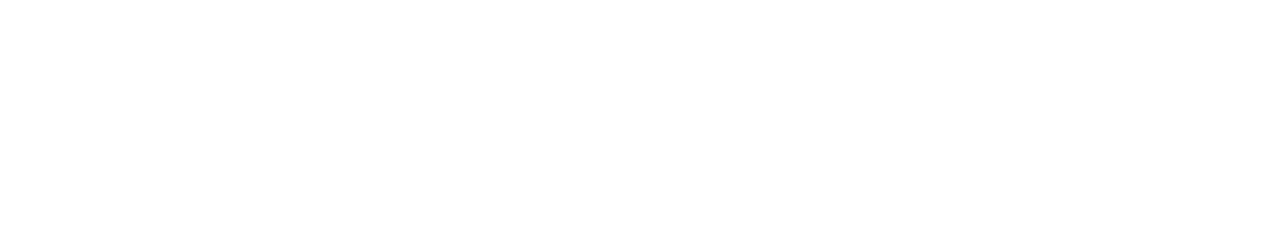
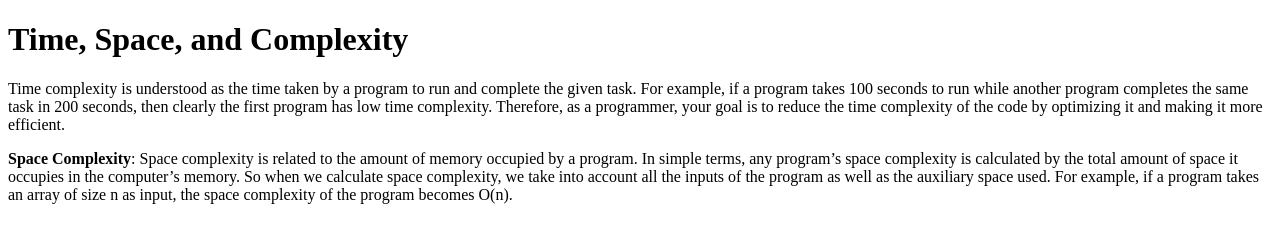
Before and after one commit to acciojob/time-and-space-complexity-Shahnawaz23, a website: page main.html in a window 1280 px wide. Drawn offline with Linux system fonts and the light colour scheme.

Commit message:
added heading and paragraph

```diff
--- a/main.html
+++ b/main.html
@@ -11,6 +11,15 @@
     <script type="text/javascript" src="./script.js">
 </script>
 
+	<h1>Time, Space, and Complexity</h1>
+	<p>Time complexity is understood as the time taken by a program to run and complete the given task. For example, if a
+	program takes 100 seconds to run while another program completes the same task in 200 seconds, then clearly the first
+	program has low time complexity. Therefore, as a programmer, your goal is to reduce the time complexity of the code by
+	optimizing it and making it more efficient.</p>
+	<p><strong>Space Complexity</strong>: Space complexity is related to the amount of memory occupied by a program. In simple terms, any
+	program’s space complexity is calculated by the total amount of space it occupies in the computer’s memory. So when we
+	calculate space complexity, we take into account all the inputs of the program as well as the auxiliary space used. For
+	example, if a program takes an array of size n as input, the space complexity of the program becomes O(n).</p>
 </body>
 
 </html>
```
